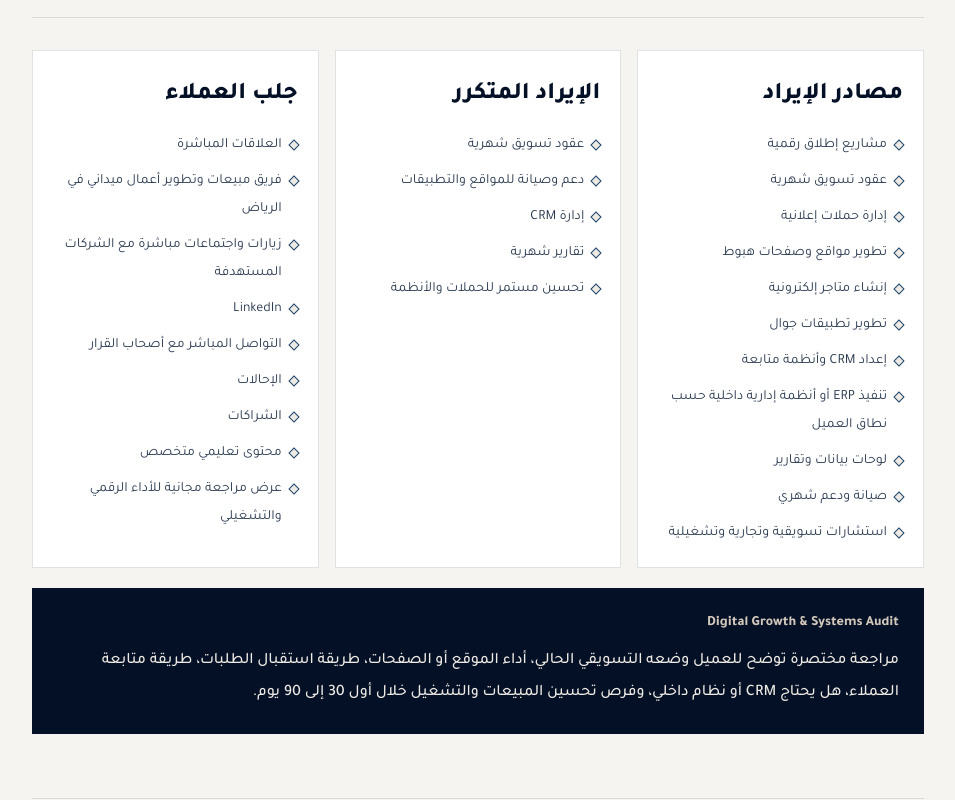
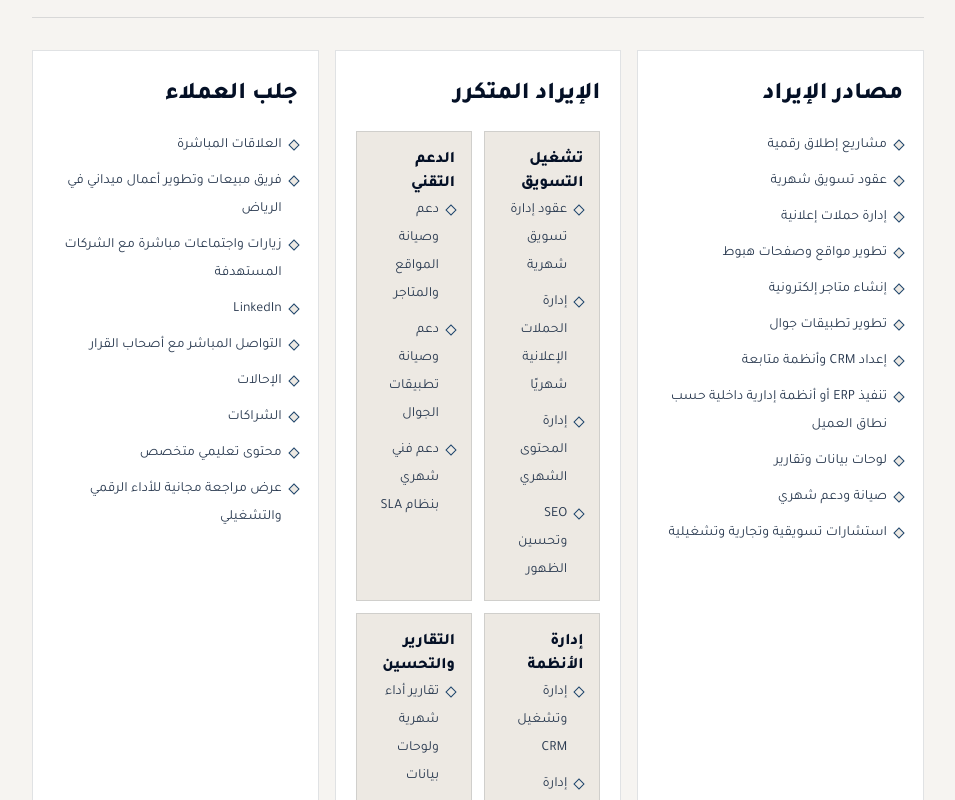
Before and after one commit to moalarbi/mm007, a Next.js app: page / in a window 1280 px wide. Shown: the part 7000-7800 px from the top of the page, without its empty margins (18-973 px from the left). Built offline with nearby package versions, Linux system fonts and the light colour scheme.

Commit message:
Group recurring revenue items

```diff
--- a/data/slides.tsx
+++ b/data/slides.tsx
@@ -216,6 +216,26 @@ function SimpleList({ items }: { items: string[] }) {
         </li>
       ))}
     </ul>
+  );
+}
+
+function GroupedRevenueCards({
+  groups
+}: {
+  groups: { title: string; items: string[] }[];
+}) {
+  return (
+    <div className="grid gap-3 sm:grid-cols-2">
+      {groups.map((group) => (
+        <div
+          key={group.title}
+          className="print-card border border-line bg-paper p-4"
+        >
+          <h3 className="text-base font-extrabold text-ink">{group.title}</h3>
+          <SimpleList items={group.items} />
+        </div>
+      ))}
+    </div>
   );
 }
 
@@ -495,13 +515,42 @@ export const slides: Slide[] = [
           <div className="print-card border border-line bg-white p-5">
             <SectionTitle title="الإيراد المتكرر" />
             <div className="mt-5">
-              <SimpleList
-                items={[
-                  "عقود تسويق شهرية",
-                  "دعم وصيانة للمواقع والتطبيقات",
-                  "إدارة CRM",
-                  "تقارير شهرية",
-                  "تحسين مستمر للحملات والأنظمة"
+              <GroupedRevenueCards
+                groups={[
+                  {
+                    title: "تشغيل التسويق",
+                    items: [
+                      "عقود إدارة تسويق شهرية",
+                      "إدارة الحملات الإعلانية شهريًا",
+                      "إدارة المحتوى الشهري",
+                      "SEO وتحسين الظهور"
+                    ]
+                  },
+                  {
+                    title: "الدعم التقني",
+                    items: [
+                      "دعم وصيانة المواقع والمتاجر",
+                      "دعم وصيانة تطبيقات الجوال",
+                      "دعم فني شهري بنظام SLA"
+                    ]
+                  },
+                  {
+                    title: "إدارة الأنظمة",
+                    items: [
+                      "إدارة وتشغيل CRM",
+                      "إدارة وتشغيل ERP أو الأنظمة الداخلية",
+                      "أتمتة WhatsApp والبريد",
+                      "تدريب ومتابعة فرق العميل"
+                    ]
+                  },
+                  {
+                    title: "التقارير والتحسين",
+                    items: [
+                      "تقارير أداء شهرية ولوحات بيانات",
+                      "تحسين مستمر للحملات وصفحات الهبوط",
+                      "استشارات نمو شهرية للإدارة"
+                    ]
+                  }
                 ]}
               />
             </div>
```
